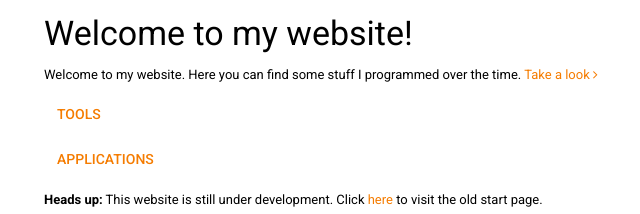
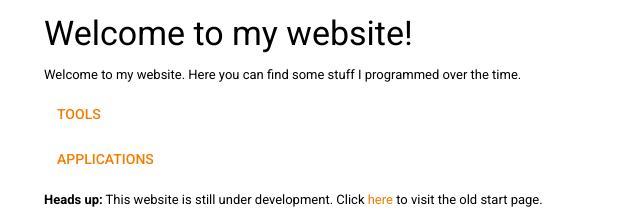
Before and after one commit to brennced/brennced.github.io, a plain HTML site: page index.html in a window 1280 px wide. Shown: the top 214 px of the page, 6-646 px from the left. Drawn offline with nearby package versions, Linux system fonts and the light colour scheme.

Commit message:
Update index.html

```diff
--- a/index.html
+++ b/index.html
@@ -109,8 +109,7 @@
 	<body>
 		<h1>Welcome to my website!</h1>
 		<p>
-			Welcome to my website. Here you can find some stuff I programmed
-			over the time. <a href="/projects/">Take a look <span class="fa fa-angle-right"></span></a>
+			Welcome to my website. Here you can find some stuff I programmed over the time.
 		</p>
 		<p>
 			<section>
```
